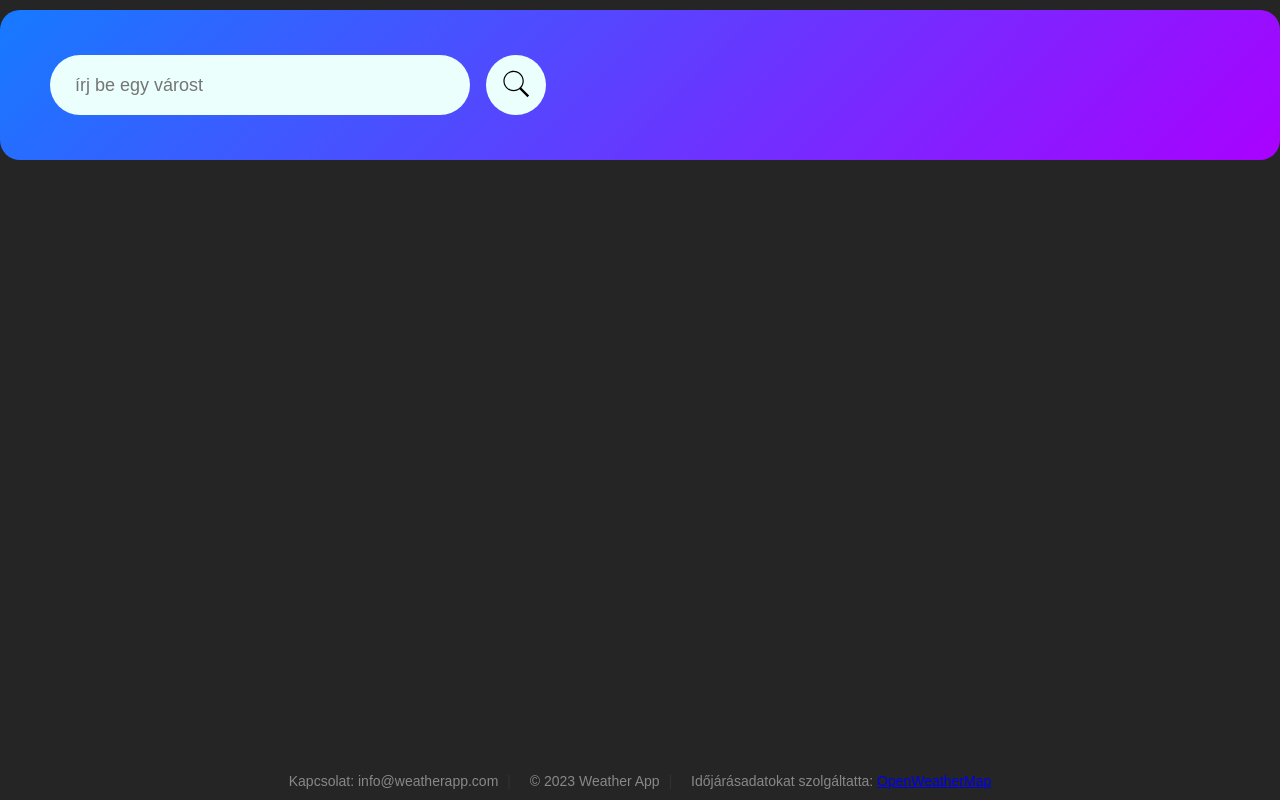
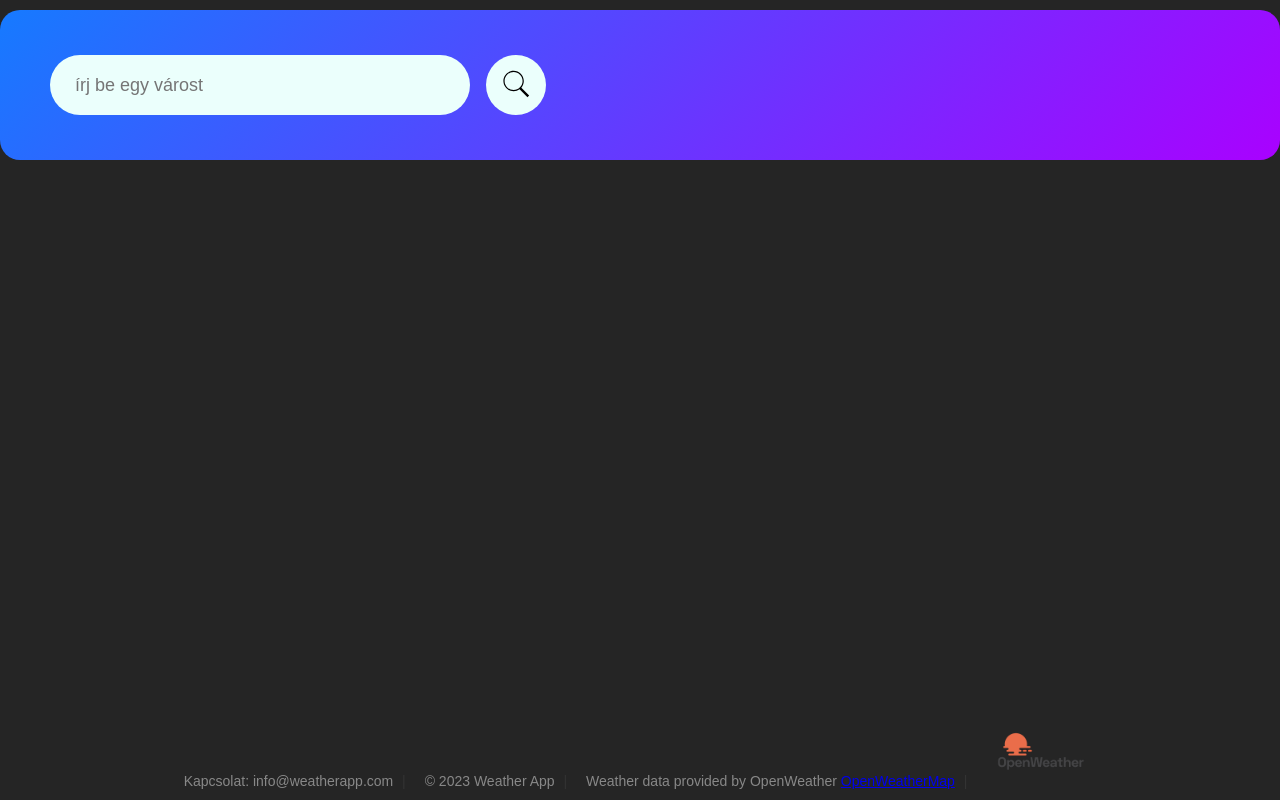
Before and after one commit to Exanim/Uni-Weather-app-project, an Angular app in the folder src/front-end/weather-app/: page / in a window 1280 px wide. Built offline with nearby package versions, Linux system fonts and the light colour scheme.

Commit message:
Add necessary legal information about API

```diff
--- a/src/front-end/weather-app/src/app/app.component.html
+++ b/src/front-end/weather-app/src/app/app.component.html
@@ -48,6 +48,7 @@
   <footer>
     <p>Kapcsolat: info@weatherapp.com</p>
     <p>© 2023 Weather App</p>
-    <p>Időjárásadatokat szolgáltatta: <a href="https://openweathermap.org/">OpenWeatherMap</a></p>
+    <p>Weather data provided by OpenWeather <a href="https://openweathermap.org/">OpenWeatherMap</a></p>
+    <img src="../assets/OpenWeather-Master-Logo RGB.png" width="120" height="68" alt="OpenWeatherMapLogo">
   </footer>
 </body>
```
Also changed, not shown: src/front-end/weather-app/src/assets/OpenWeather-Master-Logo RGB.png (added).
